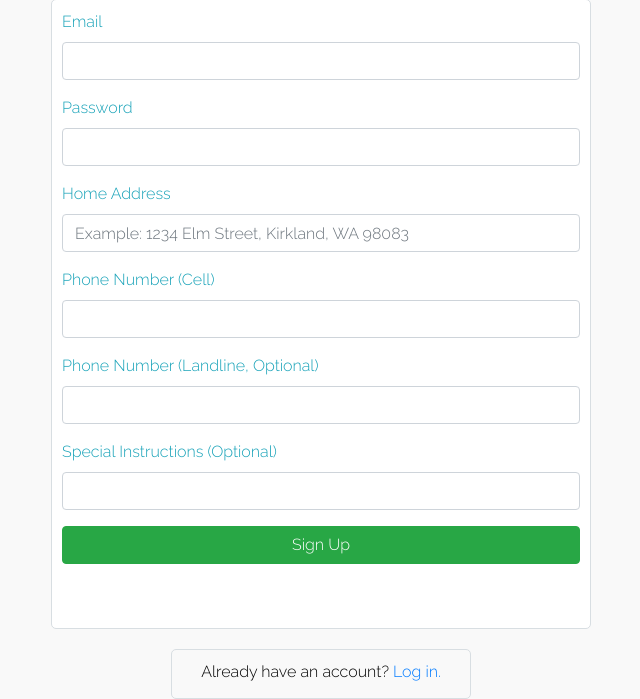
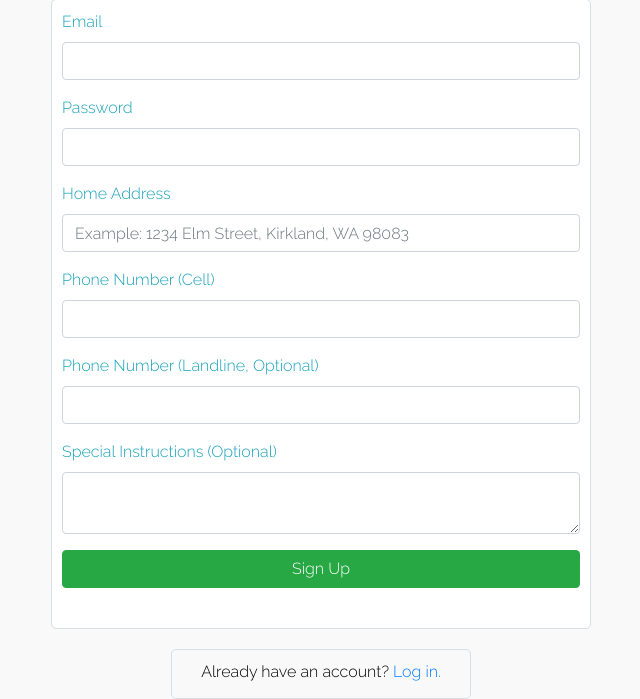
Before and after one commit to noraatfedora/Minerva, a Flask app: page /register in a window 1280 px wide. Shown: the part 196-895 px from the top of the page, without its empty margins (319-959 px from the left). Run offline with Flask 2, Linux system fonts and the light colour scheme; some libraries are stand-ins or nearby versions.

Commit message:
Switch to textarea

```diff
--- a/src/templates/auth/register.html
+++ b/src/templates/auth/register.html
@@ -41,7 +41,7 @@
                                 </div>
                                 <div class="form-group">
                                     <label for="cell" class="text-info">Special Instructions (Optional)</label><br>
-                                    <input type="text" name="instructions" id="instructions" class="form-control">
+                                    <textarea type="text" name="instructions" id="instructions" class="form-control"></textarea>
                                 </div>
                                 <div class="form-group">
                                     <input type="submit" name="submit" class="btn btn-success btn-md btn-block" value="Sign Up">
```
